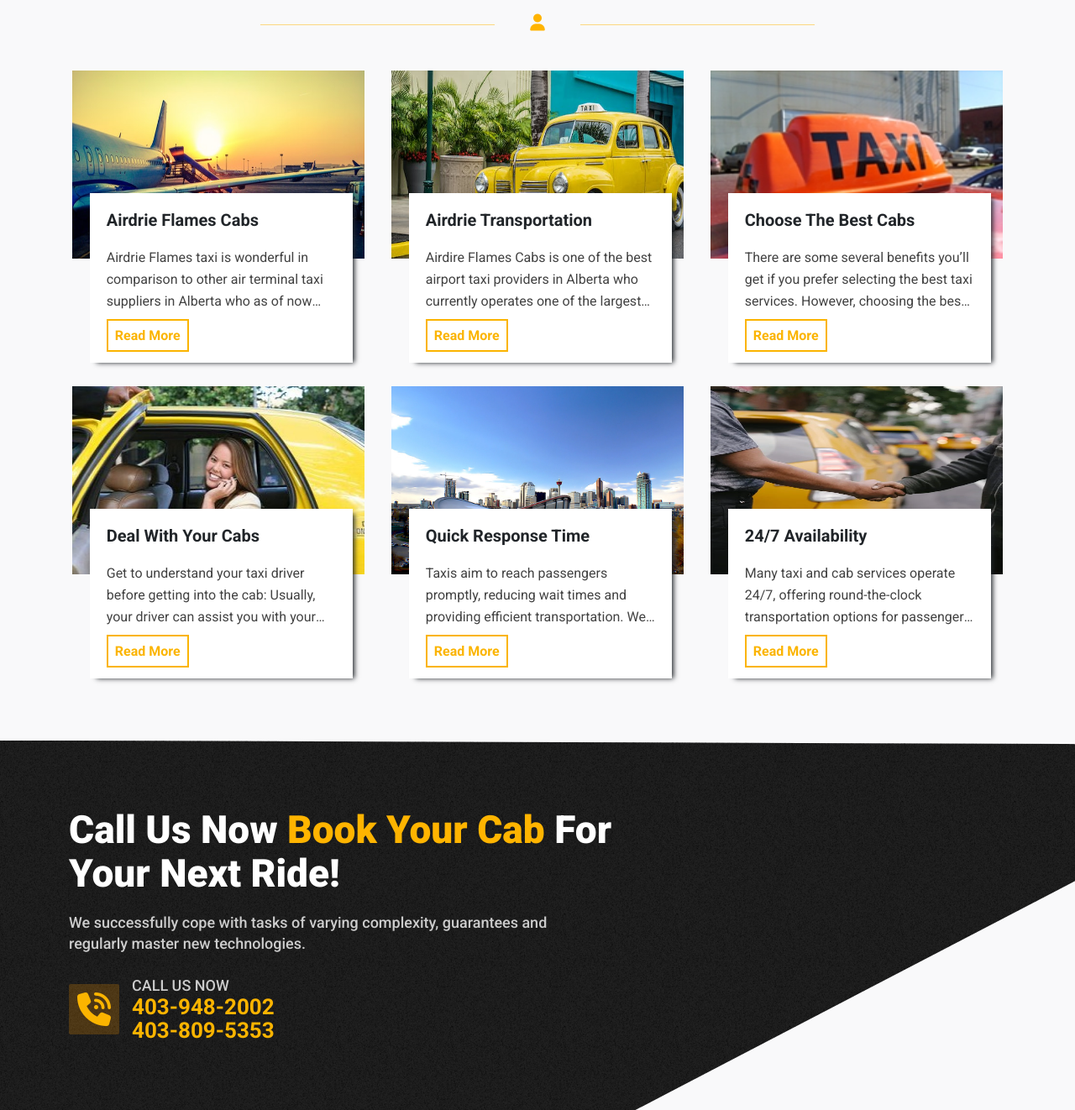
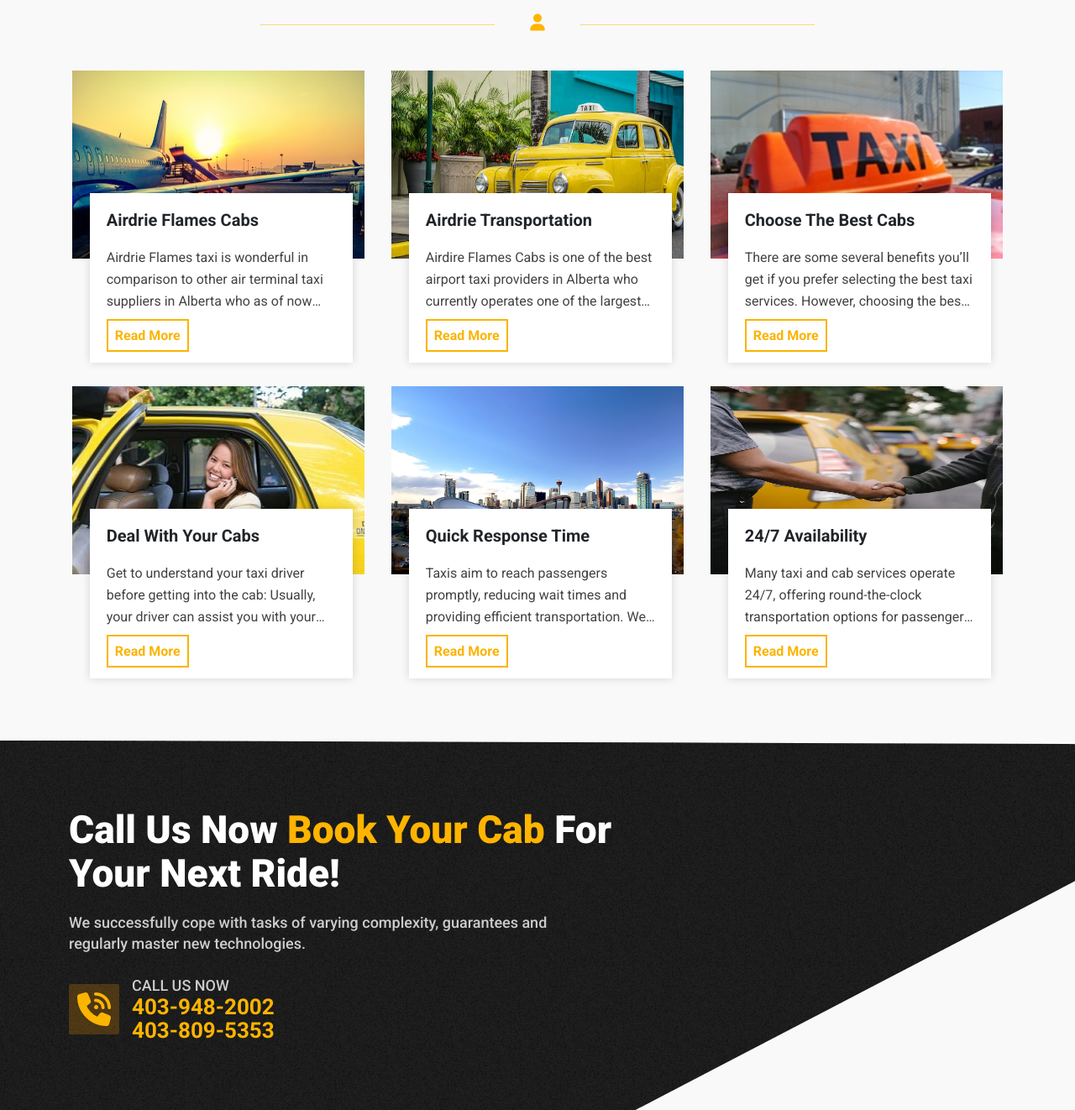
Before and after one commit to Binu-Tamang/flaming-cab, a PHP site: page / in a window 1280 px wide. Shown: the part 1497-2819 px from the top of the page at 84% size. Run offline with PHP 8.4, Linux system fonts and the light colour scheme; some libraries are stand-ins or nearby versions.

Commit message:
box shadow changes

```diff
--- a/assets/css/style.css
+++ b/assets/css/style.css
@@ -706,7 +706,7 @@ section.main-our-services {
   position: absolute;
   top: 150px;
   right: 18px;
-  box-shadow: 5px 3px 6px -3px;
+  box-shadow: 0px 0px 10px rgba(0, 0, 0, 0.15);
 }
 .service-img-intro h4 {
   font-size: 20px;
--- a/index.php
+++ b/index.php
@@ -35,8 +35,7 @@
 				<li><button title="click button" type="button" data-bs-target="#main-slider"
 						data-bs-slide-to="3"></button></li>
 			</ul>
-
-	<!-- slideshow section start -->
+	<!-- slideshow -->
 
 			<!-- The slideshow -->
 			<div class="carousel-inner" data-bs-interval="9000">
```
